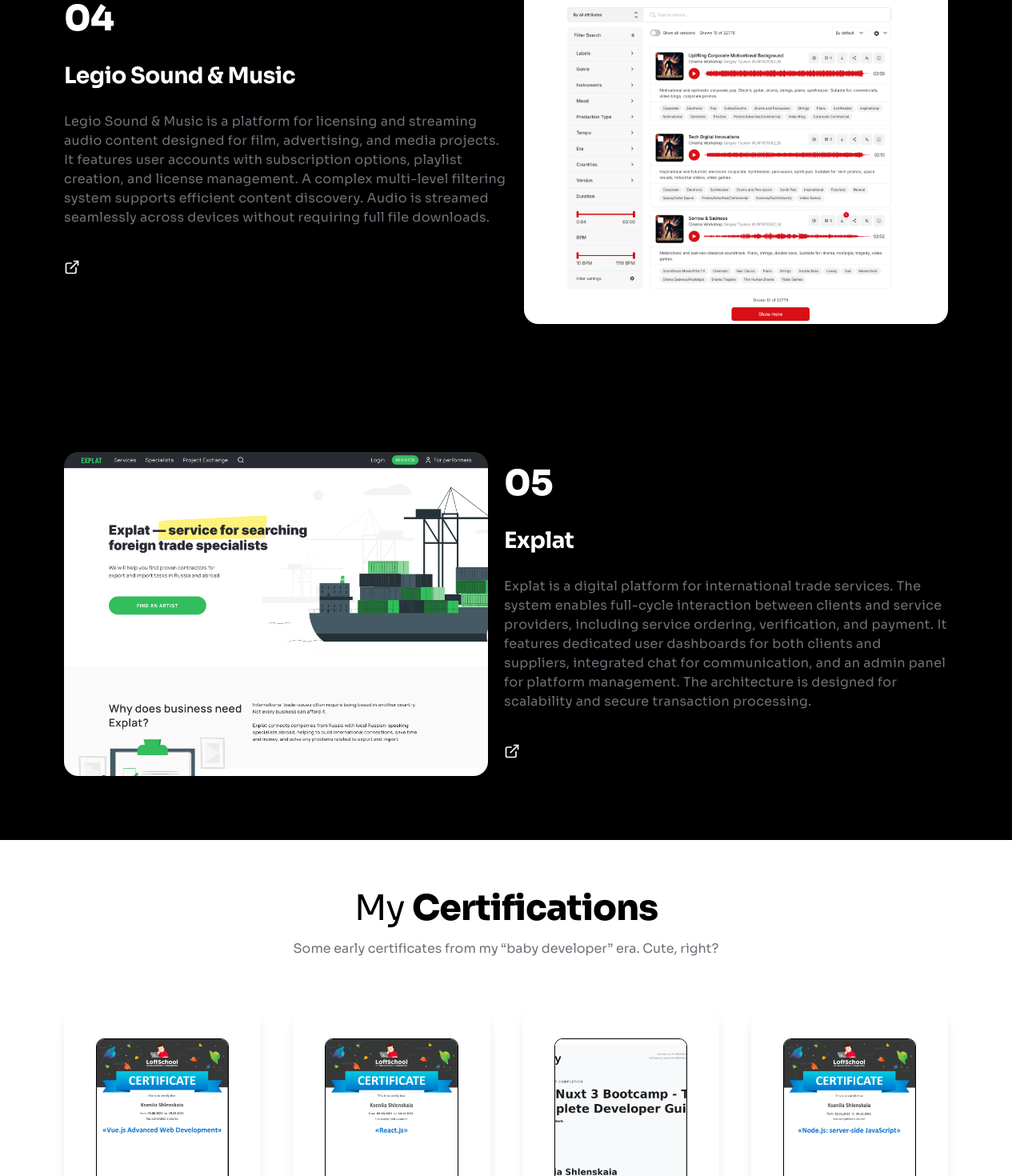
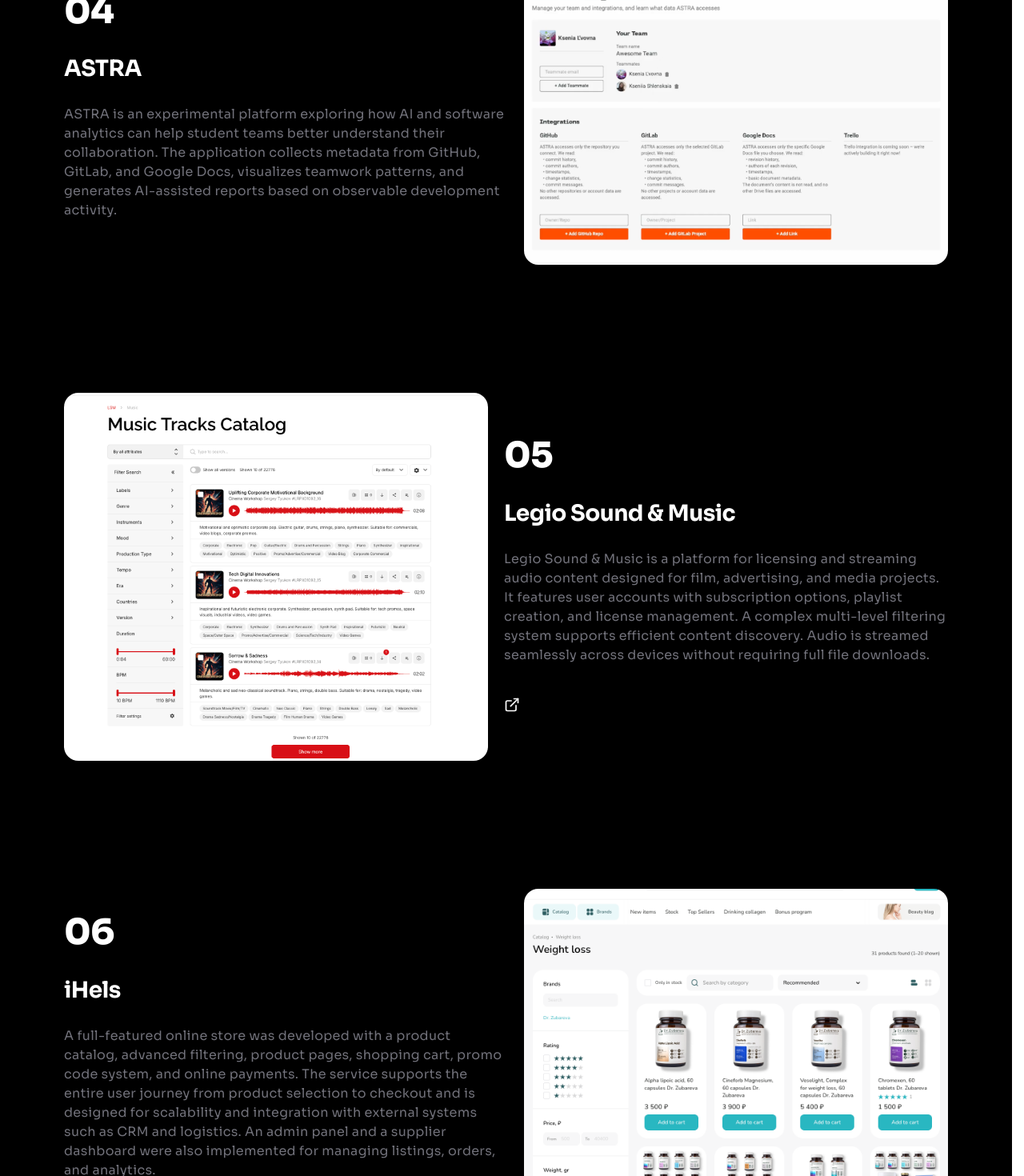
Before and after one commit to x-bananer/portfolio, a React (Vite) app: page / in a window 1280 px wide. Shown: the part 6940-8410 px from the top of the page at 80% size. Built offline with nearby package versions, Linux system fonts and the light colour scheme.

Commit message:
feat: add new projects

```diff
--- a/src/components/projects/projects.tsx
+++ b/src/components/projects/projects.tsx
@@ -6,10 +6,11 @@ import fav from '../../assets/images/fav.png';
 
 import lsm from "../../assets/images/projects/lsm.png";
 import epl from "../../assets/images/projects/epl.png";
-// import ihe from "../../assets/images/projects/ihe.png";
+import ihe from "../../assets/images/projects/ihe.png";
 import idw from "../../assets/images/projects/idw.png";
 import gpm from "../../assets/images/projects/gpm.png";
 import auth from "../../assets/images/projects/auth.png";
+import astra from "../../assets/images/projects/astra.png";
 
 const Projects = () => {
 	const PROJECTS = [
@@ -32,10 +33,21 @@ const Projects = () => {
 			link: `https://www.npmjs.com/package/@duotek/nuxt3-auth`,
 		},
 		{
+			image: astra,
+			title: "ASTRA",
+			description: `ASTRA is an experimental platform exploring how AI and software analytics can help student teams better understand their collaboration. The application collects metadata from GitHub, GitLab, and Google Docs, visualizes teamwork patterns, and generates AI-assisted reports based on observable development activity.`,
+		},
+		{
 			image: lsm,
 			title: "Legio Sound & Music",
 			description: `Legio Sound & Music is a platform for licensing and streaming audio content designed for film, advertising, and media projects. It features user accounts with subscription options, playlist creation, and license management. A complex multi-level filtering system supports efficient content discovery. Audio is streamed seamlessly across devices without requiring full file downloads.`,
 			link: `https://legiosoundmusic.ru/en`,
+		},
+		{
+			image: ihe,
+			title: "iHels",
+			description: `A full-featured online store was developed with a product catalog, advanced filtering, product pages, shopping cart, promo code system, and online payments. The service supports the entire user journey from product selection to checkout and is designed for scalability and integration with external systems such as CRM and logistics. An admin panel and a supplier dashboard were also implemented for managing listings, orders, and analytics.`,
+			link: `https://ihels.shop/`,
 		},
 		{
 			image: epl,
@@ -43,13 +55,6 @@ const Projects = () => {
 			description: `Explat is a digital platform for international trade services. The system enables full-cycle interaction between clients and service providers, including service ordering, verification, and payment. It features dedicated user dashboards for both clients and suppliers, integrated chat for communication, and an admin panel for platform management. The architecture is designed for scalability and secure transaction processing.`,
 			link: `https://explat.kz/`,
 		},
-
-		// {
-		// 	image: ihe,
-		// 	title: "iHels",
-		// 	description: `A full-featured online store was developed with a product catalog, advanced filtering, product pages, shopping cart, promo code system, and online payments. The service supports the entire user journey from product selection to checkout and is designed for scalability and integration with external systems such as CRM and logistics. An admin panel and a supplier dashboard were also implemented for managing listings, orders, and analytics.`,
-		// 	link: `https://ihels.shop/`,
-		// },
 	];
 
 	return (
```
Also changed, not shown: src/assets/images/projects/astra.png (added).
